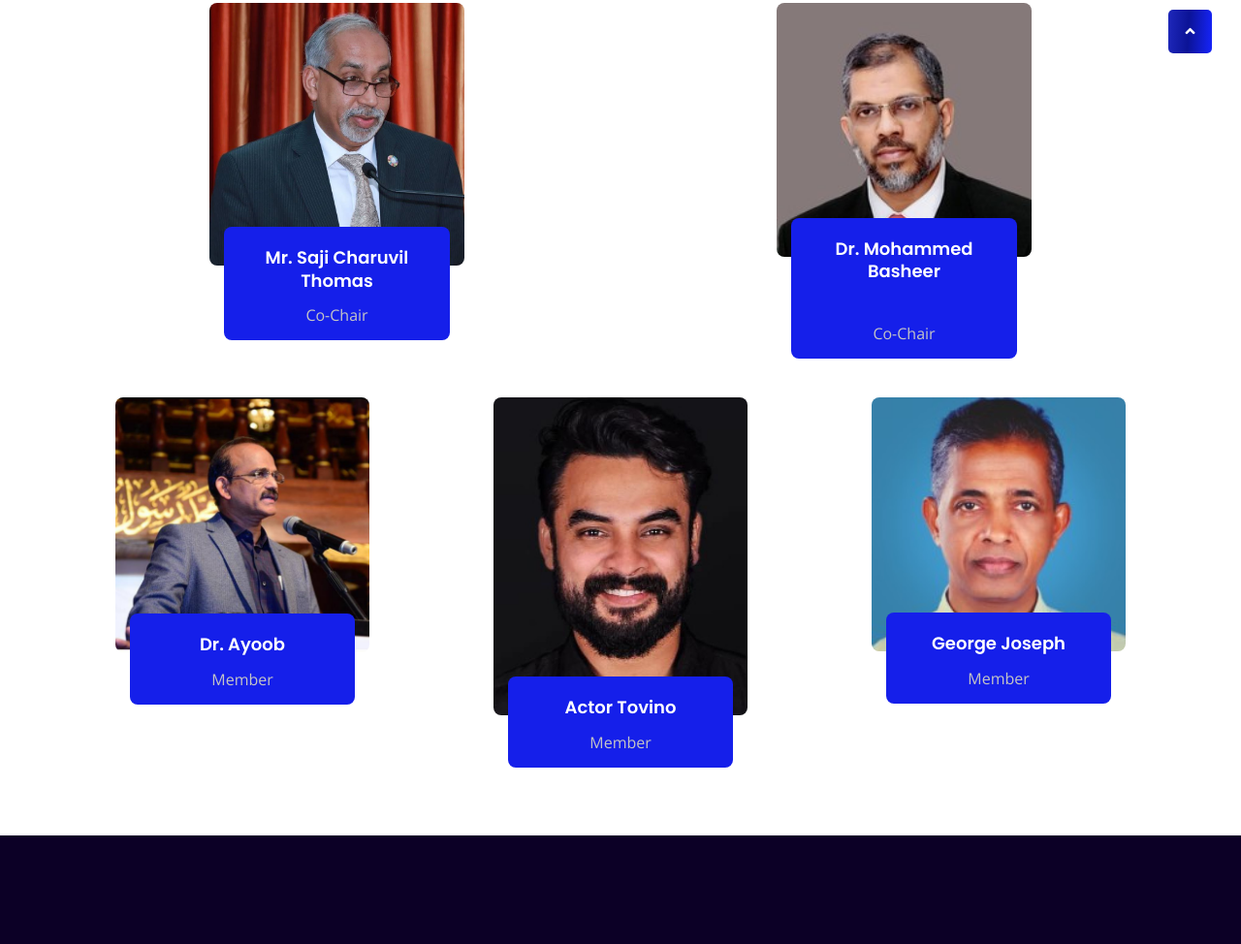
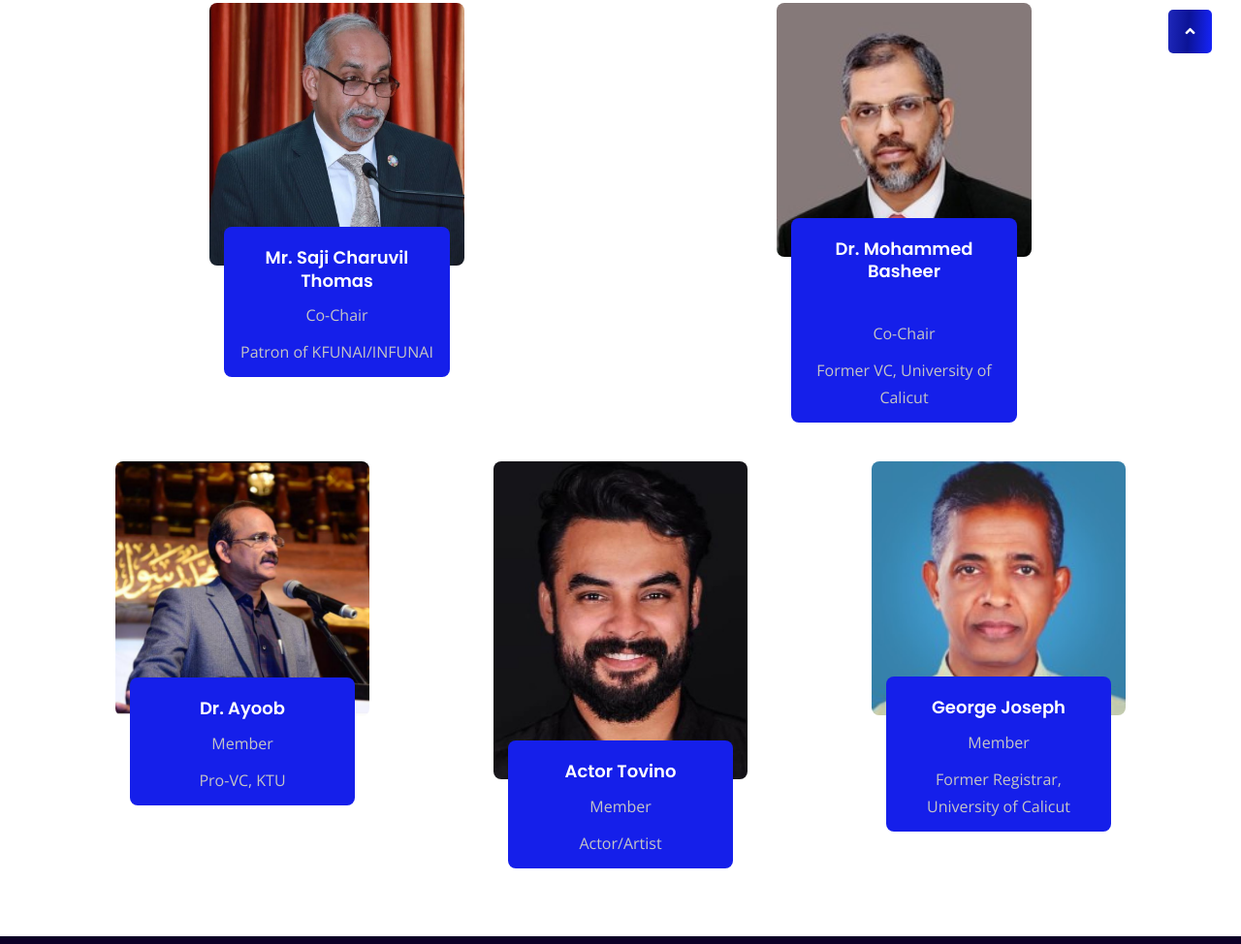
Before and after one commit to kfunai-website/website, a plain HTML site: page advisors1.html in a window 1280 px wide. Shown: the part 865-1839 px from the top of the page at 97% size. Drawn offline with nearby package versions, Linux system fonts and the light colour scheme.

Commit message:
designations update - advisors page

```diff
--- a/advisors1.html
+++ b/advisors1.html
@@ -134,6 +134,7 @@
                           <div class="info">
                                <h5>Mr. Saji Charuvil Thomas</h5>
                                <p>Co-Chair</p>
+                               <p>Patron of KFUNAI/INFUNAI</p>
                           </div>
                       </div>
                   </div>
@@ -143,6 +144,7 @@
                           <div class="info">
                                <h5>Dr. Mohammed Basheer</h5><br>
                                <p>Co-Chair</p>
+                               <p>Former VC, University of Calicut</p>
                           </div>
                       </div>
                   </div>
@@ -154,6 +156,7 @@
                           <div class="info">
                                <h5>Dr. Ayoob</h5>
                                <p>Member</p>
+                               <p>Pro-VC, KTU</p>
                           </div>
                       </div>
                   </div>
@@ -163,6 +166,7 @@
                           <div class="info">
                                <h5>Actor Tovino</h5>
                                <p>Member</p>
+                               <p>Actor/Artist</p>
                           </div>
                       </div>
                   </div>
@@ -172,6 +176,7 @@
                         <div class="info">
                              <h5>George Joseph</h5>
                              <p>Member</p>
+                             <p>Former Registrar,  University of Calicut</p>
                         </div>
                     </div>
                 </div>
```
